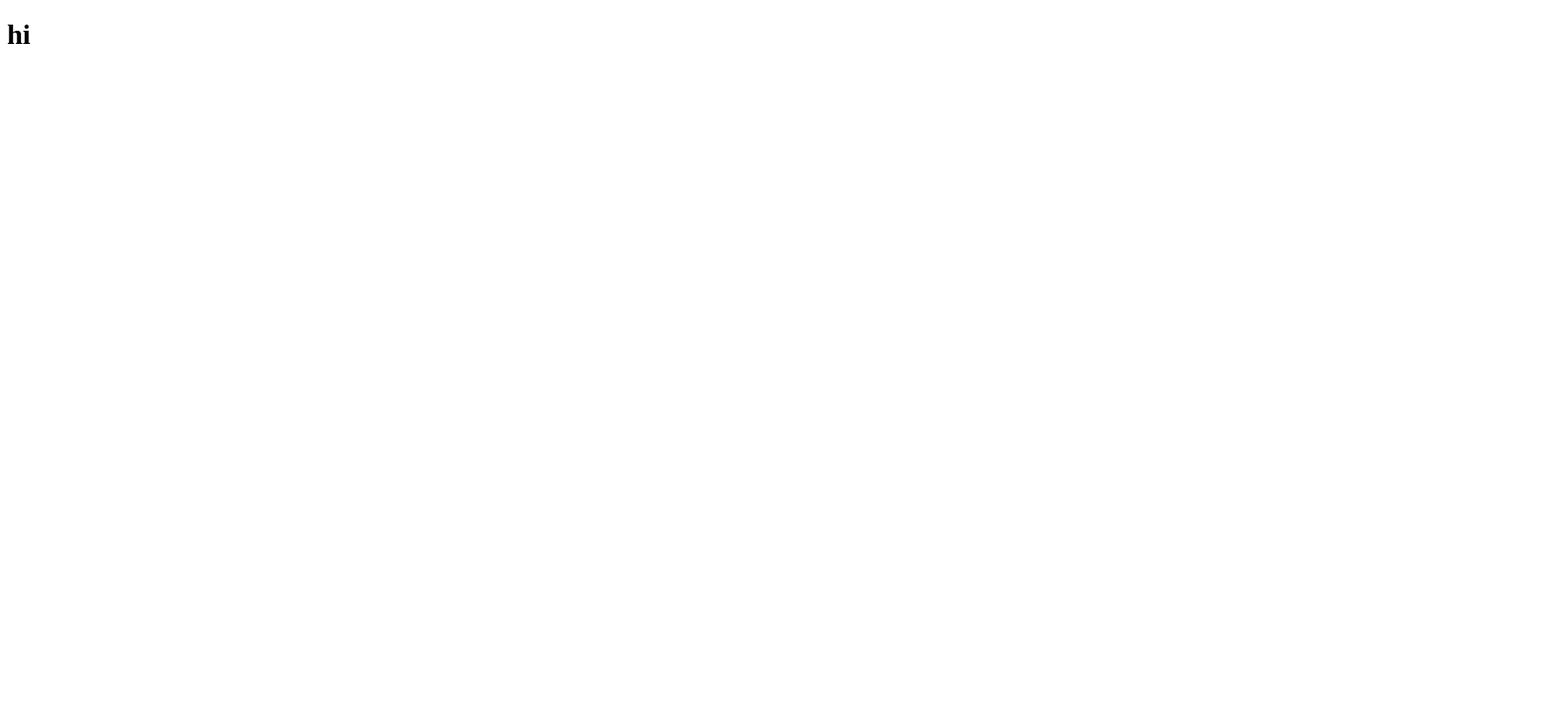
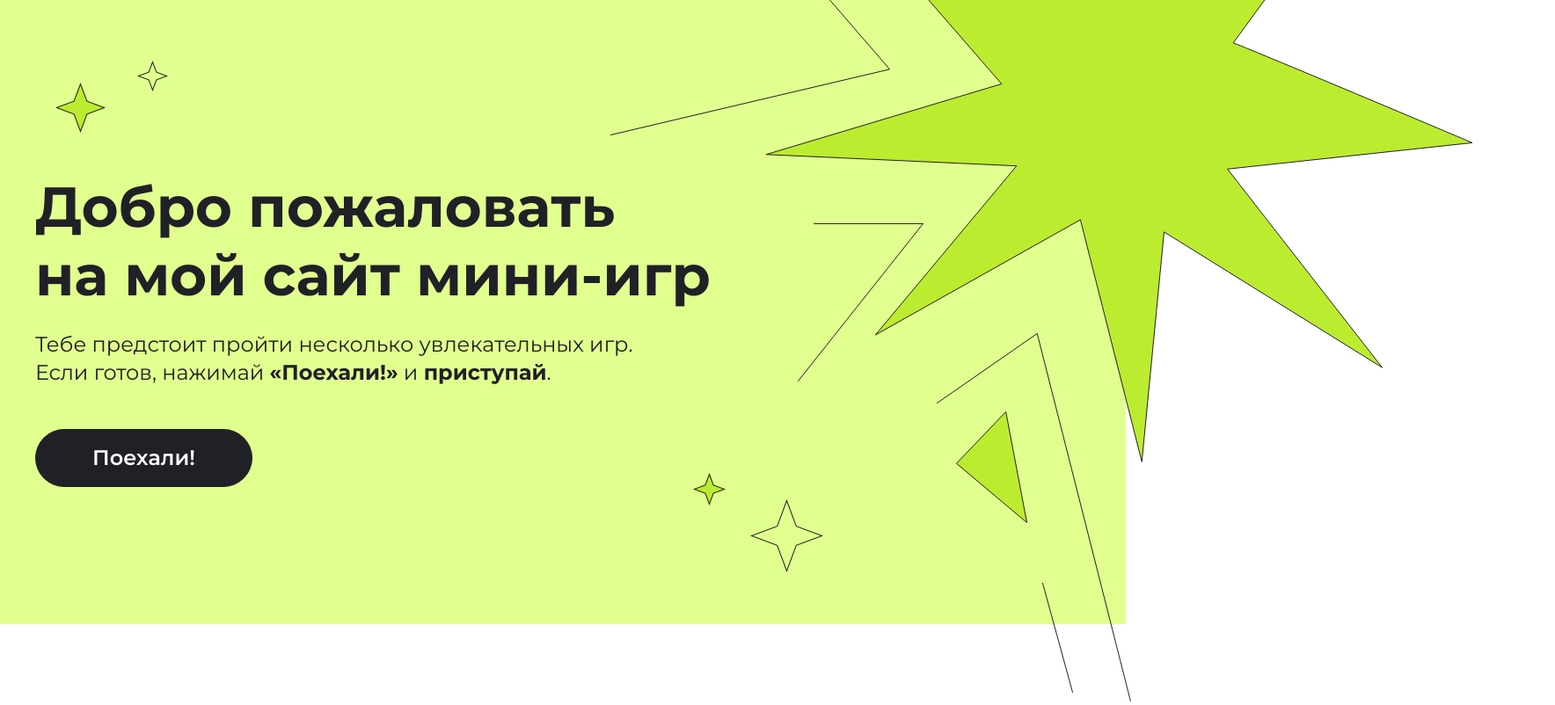
Before and after one commit to Zetriti/Homework1, a plain HTML site: page index.html in a window 1280 px wide. Shown: the whole page at 88% size, 1768 px wide, since content can reach past the window. Drawn offline with Linux system fonts and the light colour scheme.

Commit message:
Сделал блок "Добро пожаловать"

```diff
--- a/index.html
+++ b/index.html
@@ -1,11 +1,53 @@
 <!DOCTYPE html>
 <html lang="en">
 <head>
+<head>
     <meta charset="UTF-8">
     <meta name="viewport" content="width=device-width, initial-scale=1.0">
+    <link rel="stylesheet" href="style.css">
+    <link rel="preconnect" href="https://fonts.googleapis.com">
+    <link rel="preconnect" href="https://fonts.gstatic.com" crossorigin>
+    <link href="https://fonts.googleapis.com/css2?family=Montserrat:ital,wght@0,100..900;1,100..900&display=swap"
+        rel="stylesheet">
     <title>Homework1</title>
 </head>
 <body>
-    <H1>hi</H1>
+    <main>
+        <section class="top center">
+            <div class="top__star-big">
+                <svg width="1074.500488" height="1130.957520" viewBox="0 0 1074.5 1130.96" fill="none" xmlns="http://www.w3.org/2000/svg" xmlns:xlink="http://www.w3.org/1999/xlink">
+                    <path id="Vector 4780" d="M241.29 323.45L317.5 411.83L0.5 486.45" stroke="#202027" stroke-opacity="1.000000" stroke-width="1.000000" stroke-linecap="round"/>
+                    <path id="Vector" d="M708.18 381.86C717.61 384.48 980.01 495.42 980.01 495.42L701.61 525.3L877.49 751.11L629.53 596.86L604.27 858.31L534.38 582.98L301.43 713.95L461.9 521.72L177.13 508.74L444.8 428.48L245.9 199.41L525.53 330.96L589.53 77.14L618.26 331.5L872.98 156.05L708.18 381.86Z" fill="#BCEC30" fill-opacity="1.000000" fill-rule="nonzero"/>
+                    <path id="Vector" d="M980.01 495.42L701.61 525.3L877.49 751.11L629.53 596.86L604.27 858.31L534.38 582.98L301.43 713.95L461.9 521.72L177.13 508.74L444.8 428.48L245.9 199.41L525.53 330.96L589.53 77.14L618.26 331.5L872.98 156.05L708.18 381.86C717.61 384.48 980.01 495.42 980.01 495.42Z" stroke="#202027" stroke-opacity="1.000000" stroke-width="1.000000"/>
+                    <path id="Vector 4781" d="M231.58 587.45L355.5 587.45L213.5 766.45" stroke="#202027" stroke-opacity="1.000000" stroke-width="1.000000" stroke-linecap="round"/>
+                    <path id="Vector 4782" d="M371.5 791.5L485.26 712.45L591.38 1130.46" stroke="#202027" stroke-opacity="1.000000" stroke-width="1.000000" stroke-linecap="round"/>
+                    <path id="Vector 4788" d="M449.66 801.45L393.5 860.22L473.5 927.45L449.66 801.45Z" fill="#BCEC30" fill-opacity="1.000000" fill-rule="nonzero"/>
+                    <path id="Vector 4788" d="M449.66 801.45L473.5 927.45L393.5 860.22L449.66 801.45Z" stroke="#202027" stroke-opacity="1.000000" stroke-width="1.000000"/>
+                    <path id="Vector 4791" d="M491.5 996.45L525.5 1120.46" stroke="#202027" stroke-opacity="1.000000" stroke-width="1.000000" stroke-linecap="round"/>
+                </svg>
+            </div>
+            <div class="top__star-smol-right">
+                <svg width="148.000000" height="113.000000" viewBox="0 0 148 113" fill="none" xmlns="http://www.w3.org/2000/svg" xmlns:xlink="http://www.w3.org/1999/xlink">
+                    <path id="Star 5" d="M18.5 0L13.5 13.5L0 18.5L13.5 23.49L18.5 37L23.49 23.49L37 18.5L23.49 13.5L18.5 0Z" fill="#BCEC30" fill-opacity="1.000000" fill-rule="evenodd"/>
+                    <path id="Star 5" d="M13.5 13.5L0 18.5L13.5 23.49L18.5 37L23.49 23.49L37 18.5L23.49 13.5L18.5 0L13.5 13.5ZM18.5 2.88L14.28 14.28L2.88 18.5L14.28 22.71L18.5 34.11L22.71 22.71L34.11 18.5L22.71 14.28L18.5 2.88Z" fill="#202027" fill-opacity="1.000000" fill-rule="evenodd"/>
+                    <path id="Star 4" d="M95.29 60.29L65 71.5L95.29 82.7L106.5 113L117.7 82.7L148 71.5L117.7 60.29L106.5 30L95.29 60.29ZM106.5 32.88L96.06 61.06L67.88 71.5L96.06 81.93L106.5 110.11L116.93 81.93L145.11 71.5L116.93 61.06L106.5 32.88Z" fill="#202027" fill-opacity="1.000000" fill-rule="evenodd"/>
+                </svg>
+            </div>
+            <div class="top__star-smol-left">
+                <svg width="128.000000" height="82.000000" viewBox="0 0 128 82" fill="none" xmlns="http://www.w3.org/2000/svg" xmlns:xlink="http://www.w3.org/1999/xlink">
+                    <path id="Star 2" d="M28.5 25L20.8 45.8L0 53.5L20.8 61.19L28.5 82L36.19 61.19L57 53.5L36.19 45.8L28.5 25Z" fill="#BCEC30" fill-opacity="1.000000" fill-rule="evenodd"/>
+                    <path id="Star 2" d="M20.8 45.8L0 53.5L20.8 61.19L28.5 82L36.19 61.19L57 53.5L36.19 45.8L28.5 25L20.8 45.8ZM28.5 27.88L21.58 46.58L2.88 53.5L21.58 60.41L28.5 79.11L35.41 60.41L54.11 53.5L35.41 46.58L28.5 27.88Z" fill="#202027" fill-opacity="1.000000" fill-rule="evenodd"/>
+                    <path id="Star 3" d="M105.77 12.77L93 17.5L105.77 22.22L110.5 35L115.22 22.22L128 17.5L115.22 12.77L110.5 0L105.77 12.77ZM110.5 2.88L106.55 13.55L95.88 17.5L106.55 21.44L110.5 32.11L114.44 21.44L125.11 17.5L114.44 13.55L110.5 2.88Z" fill="#202027" fill-opacity="1.000000" fill-rule="evenodd"/>
+                </svg>
+            </div>
+            <div class="welcome">
+                <h1 class="welcome__title">Добро пожаловать<br>на мой сайт мини-игр</h1>
+                <p class="welcome__text">Тебе предстоит пройти несколько увлекательных игр. <br> Если готов, нажимай
+                    <b>«Поехали!»</b> и <b>приступай</b>.</p>
+                <a class="welcome__link" href="#"><button class="welcome__button">Поехали!</button></a>
+            </div>
+        </section>
+
+    </main>
 </body>
 </html>
--- /dev/null
+++ b/style.scss
@@ -0,0 +1,79 @@
+*{
+    margin: 0;
+    padding: 0;
+}
+
+body{
+    font-family: "Montserrat", sans-serif;
+    font-optical-sizing: auto;
+    font-style: normal;
+}
+
+.center{
+    padding-left: calc(50% - 600px);
+    padding-right: calc(50% - 600px);
+}
+.top{
+    background-color: #E1FF8F;
+
+    &__star-big{
+        position: absolute;
+        top: -333px;
+        right: -488px;
+    }
+    &__star-smol-right{
+        position: absolute;
+        top: 538px;
+        right: 344px;
+    }
+    &__star-smol-left{
+        position: absolute;
+        top: 69px;
+        left: 63px;
+    }
+}
+.welcome{
+    padding-top: 196px;
+    padding-bottom: 156px;
+
+    &__title{
+        width: 768px;
+        color: rgb(32, 32, 39);
+        font-size: 64px;
+        font-weight: 700;
+        line-height: 78px;
+        text-align: left;
+    }
+
+    &__text{
+        color: rgb(32, 32, 39);
+        font-size: 24px;
+        font-weight: 400;
+        line-height: 32px;
+        text-align: left;
+        padding-top: 24px;
+    }
+
+    &__button{
+        margin-top: 48px;
+        font: inherit;
+        box-sizing: border-box;
+        border: 1px solid rgb(32, 32, 39);
+        border-radius: 60px;
+        background:  rgb(32, 32, 39);
+        width: 247px;
+        height: 66px;
+        font-size: 24px;
+        font-weight: 600;
+        line-height: 141.69%;
+        text-align: center;
+        color: rgb(255, 255, 255);
+
+        &:hover{
+        background: #FFFFFF;
+        color:  rgb(32, 32, 39);
+        }
+    }
+
+
+}
```
Also changed, not shown: style.css (added), 1 other file.
